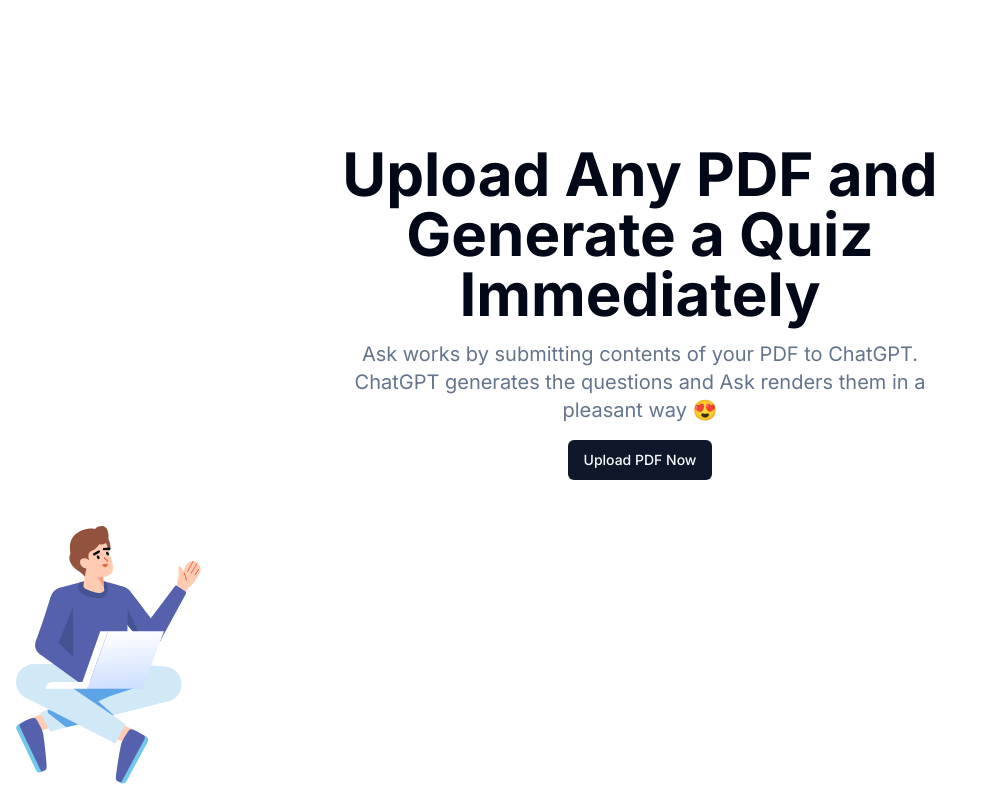
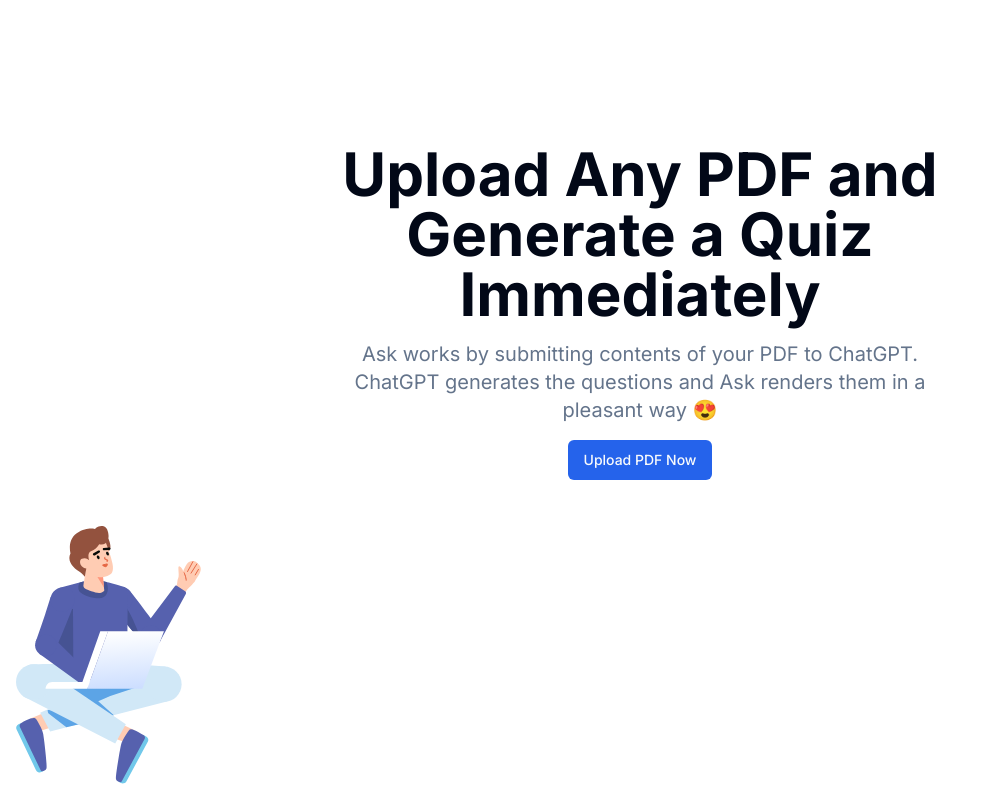
Before and after one commit to vickonrails/ask, a Next.js app: page / in a window 1280 px wide. Shown: the whole page, without its empty margins (0-981 px from the left). Built offline with nearby package versions, Linux system fonts and the light colour scheme.

Commit message:
chore: theme changes

```diff
--- a/src/app/globals.css
+++ b/src/app/globals.css
@@ -6,65 +6,49 @@
   :root {
     --background: 0 0% 100%;
     --foreground: 222.2 84% 4.9%;
-
     --card: 0 0% 100%;
     --card-foreground: 222.2 84% 4.9%;
-
     --popover: 0 0% 100%;
     --popover-foreground: 222.2 84% 4.9%;
-
-    --primary: 222.2 47.4% 11.2%;
+    --primary: 221.2 83.2% 53.3%;
     --primary-foreground: 210 40% 98%;
-
     --secondary: 210 40% 96.1%;
     --secondary-foreground: 222.2 47.4% 11.2%;
-
     --muted: 210 40% 96.1%;
     --muted-foreground: 215.4 16.3% 46.9%;
-
     --accent: 210 40% 96.1%;
     --accent-foreground: 222.2 47.4% 11.2%;
-
     --destructive: 0 84.2% 60.2%;
     --destructive-foreground: 210 40% 98%;
-
     --border: 214.3 31.8% 91.4%;
     --input: 214.3 31.8% 91.4%;
-    --ring: 222.2 84% 4.9%;
-
+    --ring: 221.2 83.2% 53.3%;
     --radius: 0.5rem;
   }
 
   .dark {
     --background: 222.2 84% 4.9%;
     --foreground: 210 40% 98%;
-
     --card: 222.2 84% 4.9%;
     --card-foreground: 210 40% 98%;
-
     --popover: 222.2 84% 4.9%;
     --popover-foreground: 210 40% 98%;
-
-    --primary: 210 40% 98%;
+    --primary: 217.2 91.2% 59.8%;
     --primary-foreground: 222.2 47.4% 11.2%;
-
     --secondary: 217.2 32.6% 17.5%;
     --secondary-foreground: 210 40% 98%;
-
     --muted: 217.2 32.6% 17.5%;
     --muted-foreground: 215 20.2% 65.1%;
-
     --accent: 217.2 32.6% 17.5%;
     --accent-foreground: 210 40% 98%;
-
     --destructive: 0 62.8% 30.6%;
     --destructive-foreground: 210 40% 98%;
-
     --border: 217.2 32.6% 17.5%;
     --input: 217.2 32.6% 17.5%;
-    --ring: 212.7 26.8% 83.9%;
+    --ring: 224.3 76.3% 48%;
   }
 }
+
 
 @layer components {
   .hero {
--- a/src/components/ui/questions.tsx
+++ b/src/components/ui/questions.tsx
@@ -78,7 +78,7 @@
     const { questions } = useQuestionsContext();
 
     return (
-        <section>
+        <section className='pb-6'>
             {questions.map((question, index) => (
                 <article key={question.id}>
                     <h2 className='text-xl py-4 border-b font-medium mb-6'>{`Question ${index + 1}/${questions.length}`}</h2>
```
